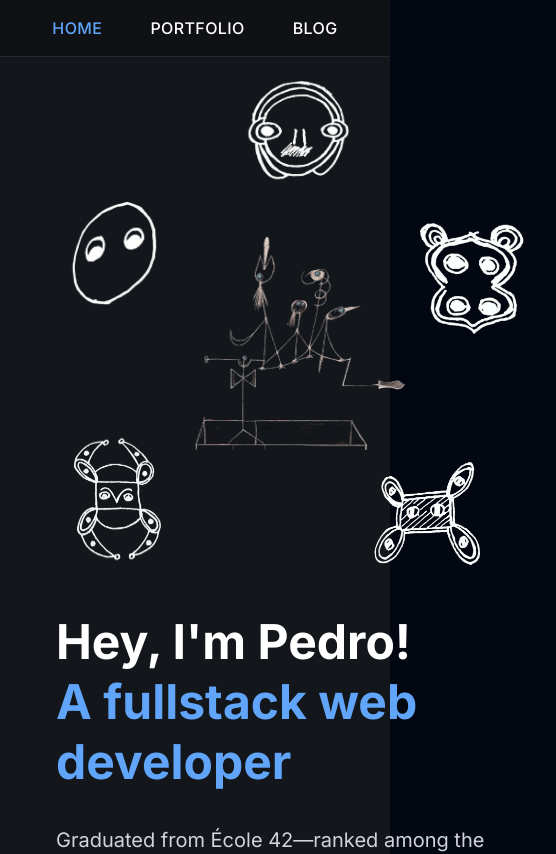
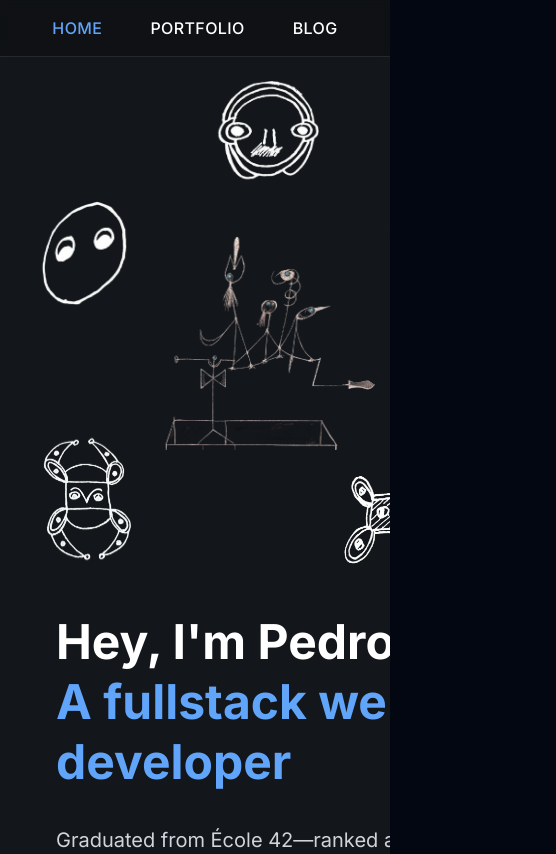
Before and after one commit to psydenst/portfolio_website-, a Next.js app: page / in a window 390 px wide. Shown: the top 854 px of the page, 556 px wide, since content can reach past the window. Built offline with nearby package versions, Linux system fonts and the light colour scheme.

Commit message:
fix: sm main

```diff
--- a/src/components/Home.tsx
+++ b/src/components/Home.tsx
@@ -43,16 +43,16 @@
   ];
 
   return (
-    <div className="min-h-screen bg-[#13161a]">
+    <div className="overflow-x-hidden sm:overflow-x-visible min-h-screen bg-[#13161a]">
       <Header />
-      <main className="pt-20">
+      <main className="w-screen sm:w-full pt-20">
         {/* Hero Section */}
         <section className="min-h-screen flex items-center">
           <div className="w-full px-6 grid lg:grid-cols-2 gap-8 items-center">
             {/* Left side - Images */}
             <div className="flex justify-center items-center h-full">
               <div className="relative w-[500px] h-[500px]">
-                <div className="relative w-[470px] h-[460px] top-0 left-[30px]">
+                <div className="relative w-[470px] h-[460px] top-0">
                 {images.map((image, index) => (
                   <img
                     key={index}
```
